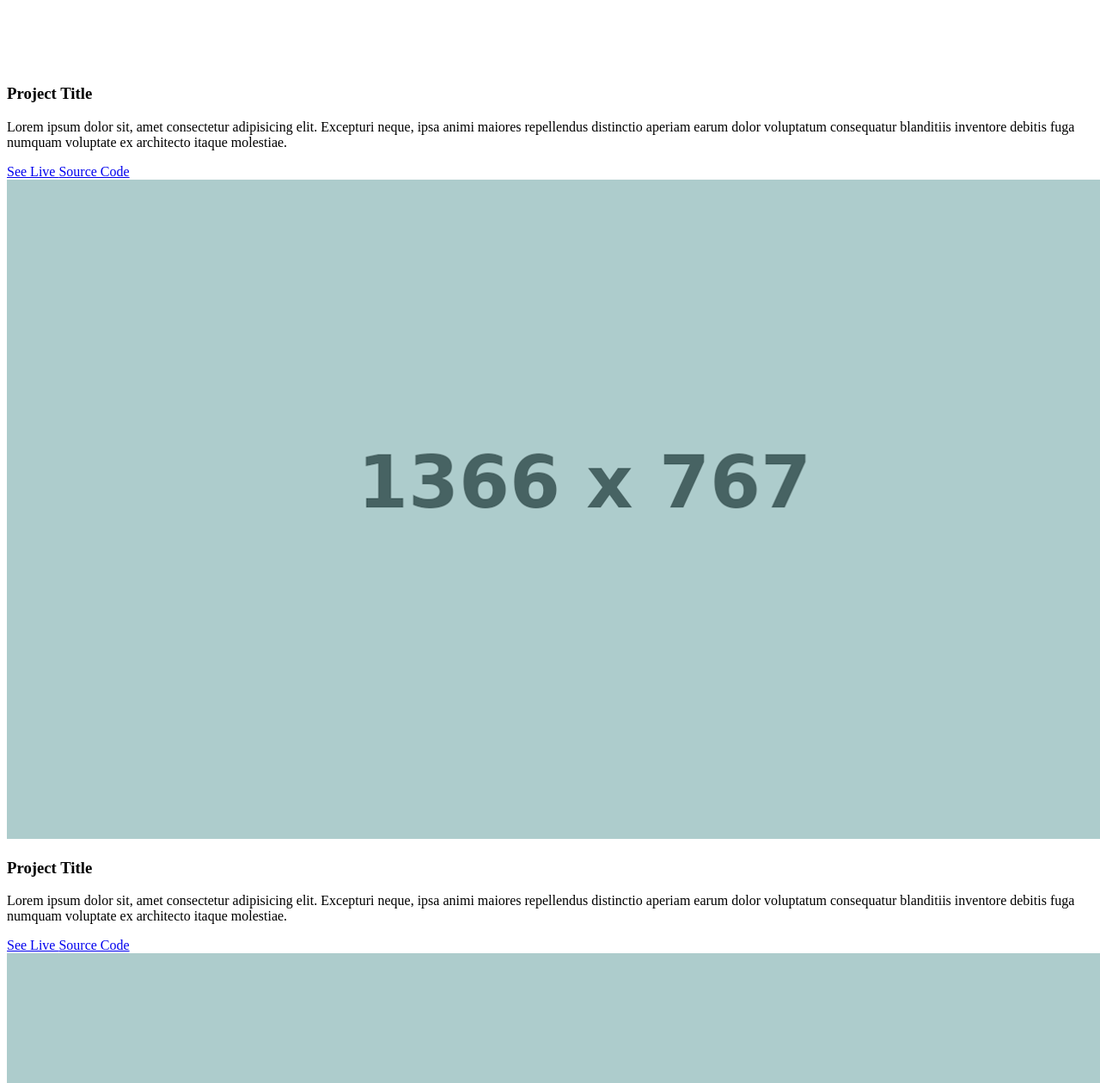
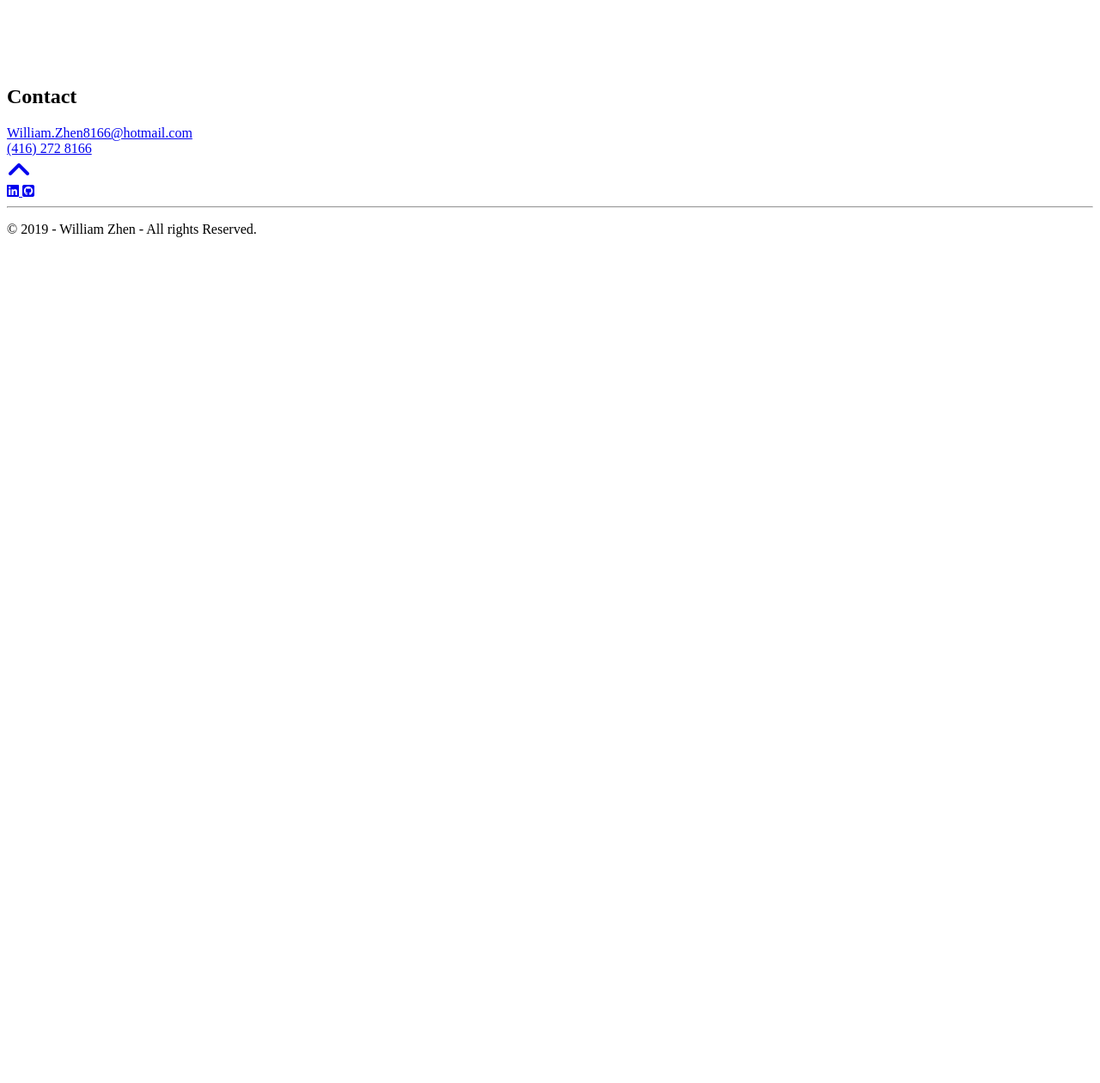
Before and after one commit to RandumbWilliam/WilliamZhen, a website: page src/index.html in a window 1280 px wide. Shown: the part 3060-4320 px from the top of the page at 86% size. After the commit the page ends 3352 px from the top, so only its background shows below. Drawn offline with nearby package versions, Linux system fonts and the light colour scheme.

Commit message:
fixed projects

```diff
--- a/src/index.html
+++ b/src/index.html
@@ -410,77 +410,9 @@
             </div>
             <div class="col-lg-8 col-sm-12">
               <div class="project-wrapper__image">
-                <a href="#!" target="_blank">
+                <a href="https://github.com/RandumbWilliam/DampingHarmonicOscillator" target="_blank">
                   <div data-tilt class="thumbnail rounded">
                     <img class="img-fluid" src="./assets/project1.png" />
-                  </div>
-                </a>
-              </div>
-            </div>
-          </div>
-          <!-- /END Project -->
-
-          <!-- Each .row is a project -->
-          <div class="row">
-            <div class="col-lg-4 col-sm-12">
-              <div class="project-wrapper__text">
-                <h3 class="project-wrapper__text-title">Project Title</h3>
-                <div>
-                  <p class="mb-4">
-                    Lorem ipsum dolor sit, amet consectetur adipisicing elit.
-                    Excepturi neque, ipsa animi maiores repellendus distinctio
-                    aperiam earum dolor voluptatum consequatur blanditiis
-                    inventore debitis fuga numquam voluptate ex architecto
-                    itaque molestiae.
-                  </p>
-                </div>
-                <a target="_blank" class="cta-btn cta-btn--hero" href="#!">
-                  See Live
-                </a>
-                <a target="_blank" class="cta-btn text-color-main" href="#!">
-                  Source Code
-                </a>
-              </div>
-            </div>
-            <div class="col-lg-8 col-sm-12">
-              <div class="project-wrapper__image">
-                <a href="#!" target="_blank">
-                  <div data-tilt class="thumbnail rounded">
-                    <img class="img-fluid" src="./assets/banner.png" />
-                  </div>
-                </a>
-              </div>
-            </div>
-          </div>
-          <!-- /END Project -->
-
-          <!-- Each .row is a project -->
-          <div class="row">
-            <div class="col-lg-4 col-sm-12">
-              <div class="project-wrapper__text">
-                <h3 class="project-wrapper__text-title">Project Title</h3>
-                <div>
-                  <p class="mb-4">
-                    Lorem ipsum dolor sit, amet consectetur adipisicing elit.
-                    Excepturi neque, ipsa animi maiores repellendus distinctio
-                    aperiam earum dolor voluptatum consequatur blanditiis
-                    inventore debitis fuga numquam voluptate ex architecto
-                    itaque molestiae.
-                  </p>
-                </div>
-                <a target="_blank" class="cta-btn cta-btn--hero" href="#!">
-                  See Live
-                </a>
-                <a target="_blank" class="cta-btn text-color-main" href="#!">
-                  Source Code
-                </a>
-              </div>
-            </div>
-            <div class="col-lg-8 col-sm-12">
-              <div class="project-wrapper__image">
-                <a href="#!" target="_blank">
-                  <div data-tilt class="thumbnail rounded">
-                    <img class="img-fluid" src="./assets/banner.png" />
                   </div>
                 </a>
               </div>
--- /dev/null
+++ b/src/js/nb.js
@@ -0,0 +1 @@
+$()
```
Also changed, not shown: src/assets/banner.png (deleted).
